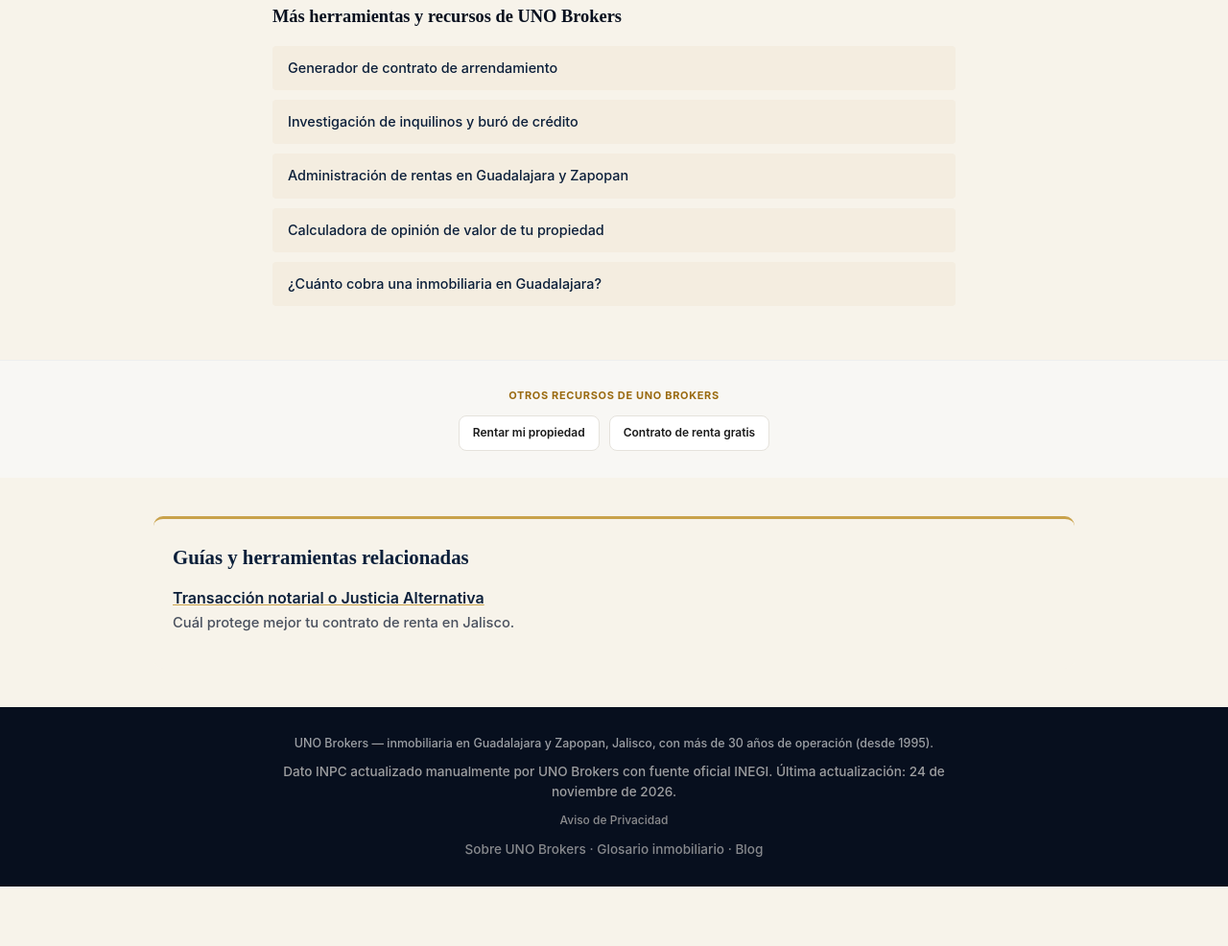
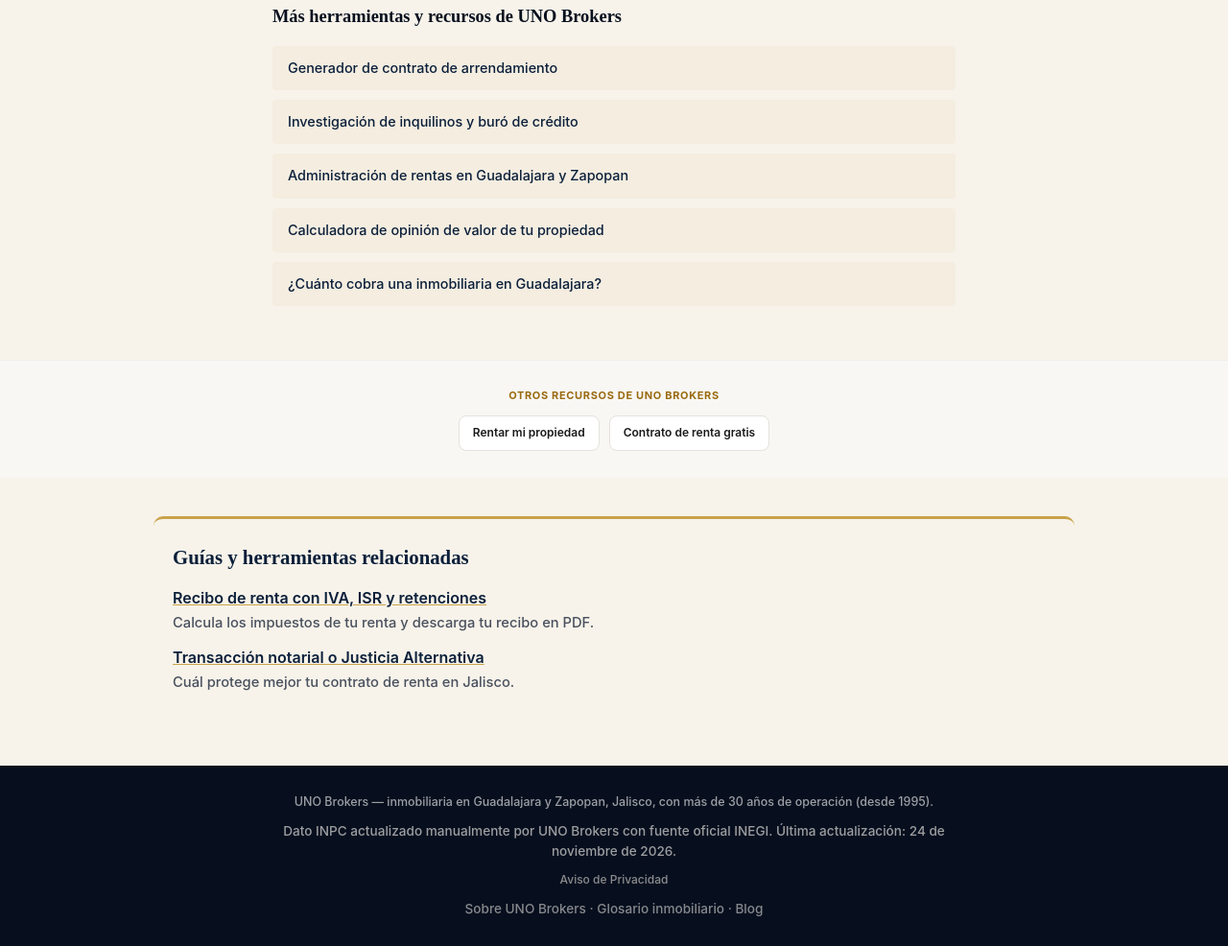
Before and after one commit to rgarcia784-alt/unobrokers-mx, a plain HTML site: page calculadora-ajuste-renta-inpc.html in a window 1280 px wide. Shown: the part 5470-6456 px from the top of the page at 96% size. Before the commit the page ends 6394 px from the top, so only its background shows below. Drawn offline with Linux system fonts and the light colour scheme.

Commit message:
Add files via upload

```diff
--- a/calculadora-ajuste-renta-inpc.html
+++ b/calculadora-ajuste-renta-inpc.html
@@ -941,7 +941,7 @@ p.ub-footlinks > a{color:#9d9ea0!important}
 </div>
 
 
-<section class="ub-relacionadas" aria-label="Guías relacionadas" style="max-width:960px;margin:40px auto;padding:24px 20px;background:#F7F3EA;border-top:3px solid #C9A24B;border-radius:10px;font-family:inherit"><h2 style="margin:0 0 14px;font-size:1.3rem;color:#0B1F3A">Guías y herramientas relacionadas</h2><ul style="list-style:none;padding:0;margin:0"><li style="margin:0 0 12px"><a href="https://unobrokers.com.mx/transaccion-notarial-vs-justicia-alternativa-renta.html" style="color:#0B1F3A;font-weight:600;text-decoration:underline;text-decoration-color:#C9A24B">Transacción notarial o Justicia Alternativa</a><br><span style="color:#5d6678;font-size:.92rem">Cuál protege mejor tu contrato de renta en Jalisco.</span></li></ul></section>
+<section class="ub-relacionadas" aria-label="Guías relacionadas" style="max-width:960px;margin:40px auto;padding:24px 20px;background:#F7F3EA;border-top:3px solid #C9A24B;border-radius:10px;font-family:inherit"><h2 style="margin:0 0 14px;font-size:1.3rem;color:#0B1F3A">Guías y herramientas relacionadas</h2><ul style="list-style:none;padding:0;margin:0"><li style="margin:0 0 12px"><a href="https://unobrokers.com.mx/recibo-de-renta-calculadora-iva-isr.html" style="color:#0B1F3A;font-weight:600;text-decoration:underline;text-decoration-color:#C9A24B">Recibo de renta con IVA, ISR y retenciones</a><br><span style="color:#5d6678;font-size:.92rem">Calcula los impuestos de tu renta y descarga tu recibo en PDF.</span></li><li style="margin:0 0 12px"><a href="https://unobrokers.com.mx/transaccion-notarial-vs-justicia-alternativa-renta.html" style="color:#0B1F3A;font-weight:600;text-decoration:underline;text-decoration-color:#C9A24B">Transacción notarial o Justicia Alternativa</a><br><span style="color:#5d6678;font-size:.92rem">Cuál protege mejor tu contrato de renta en Jalisco.</span></li></ul></section>
 <footer>
   <div class="wrap">
     <p class="authority">UNO Brokers — inmobiliaria en Guadalajara y Zapopan, Jalisco, con más de 30 años de operación (desde 1995).</p>
```
Also changed, not shown: generador-contrato-renta.html (+1 -1 lines).
